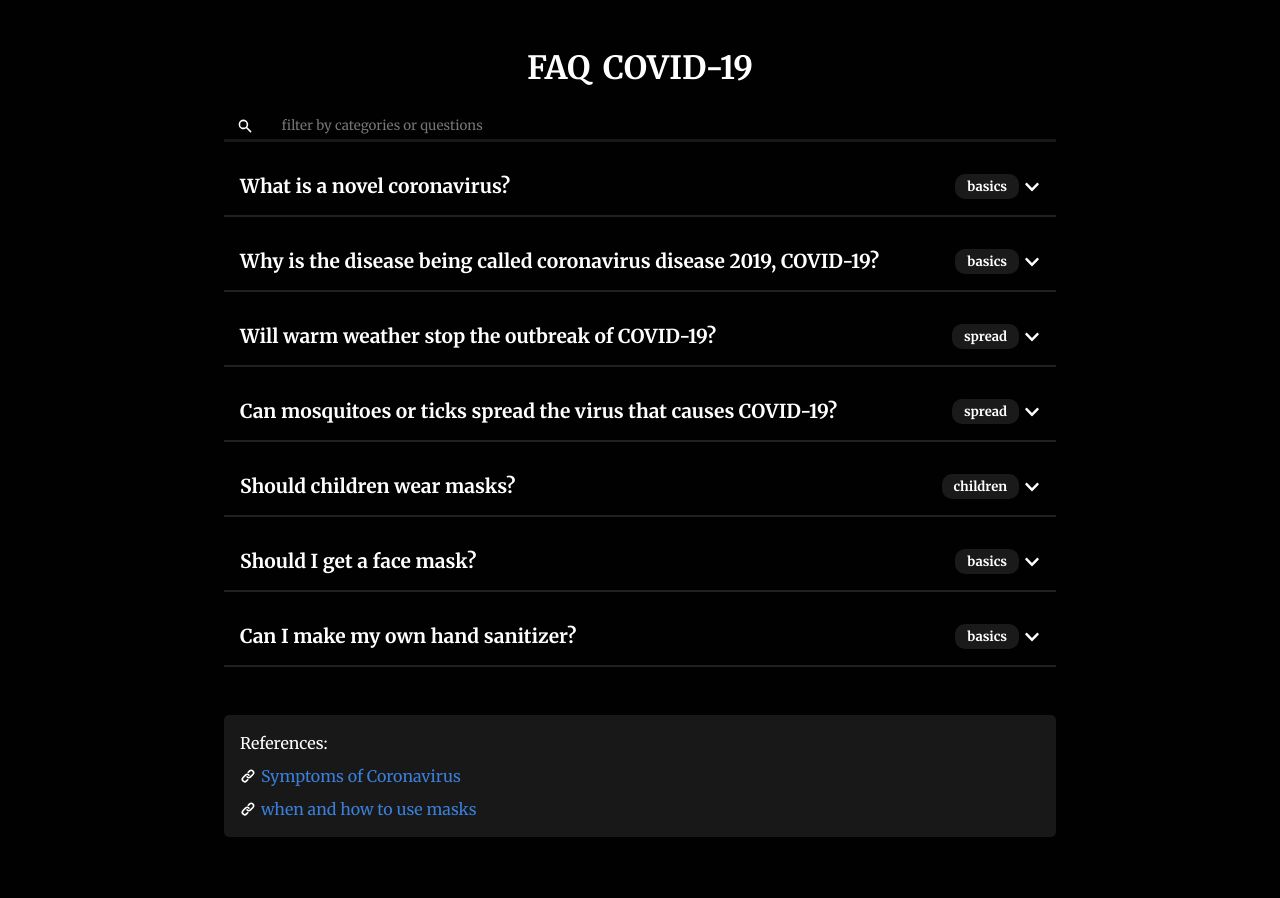
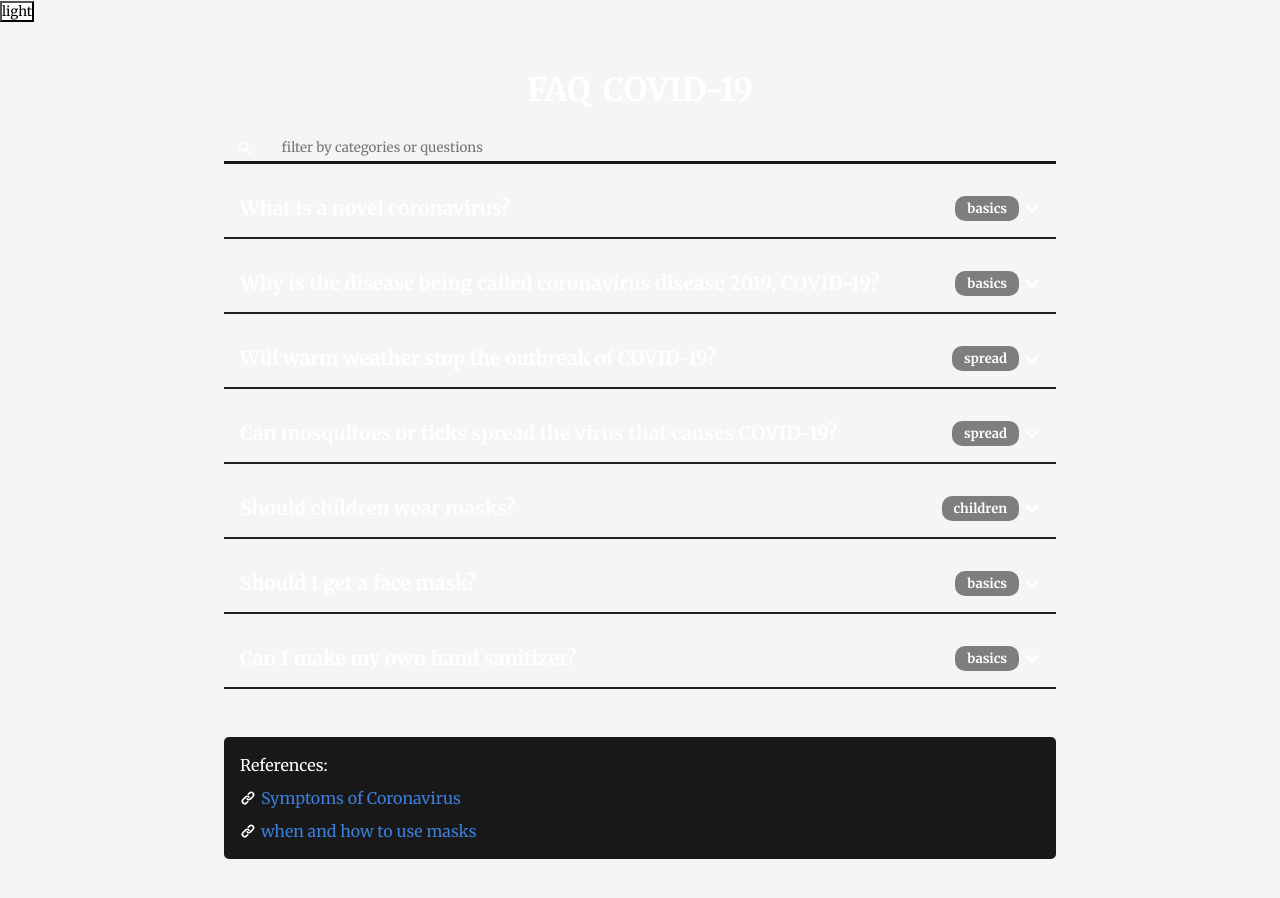
Before and after one commit to samueldlacruz/FAQ-covid-19-pwa, a React (Create React App) app: page / in a window 1280 px wide. Shown: the top 898 px of the page. Built offline with nearby package versions, Linux system fonts and the light colour scheme.

Commit message:
feat: themes added

```diff
--- a/src/app/App.tsx
+++ b/src/app/App.tsx
@@ -1,13 +1,25 @@
 import React from 'react';
 import { GlobalStyle } from './globalStyles';
 import Warpper from '../components/Container';
+import { ThemeProvider, DefaultTheme } from 'styled-components';
+import usePersistedState from '../utils/usePersistedState';
+
+import light from '../styles/themes/light';
+import dark from '../styles/themes/dark';
 
 function App() {
+  const [theme, setTheme] = usePersistedState<DefaultTheme>('theme', light);
+
+  const toggleTheme = () => {
+    setTheme(theme.title === 'light' ? dark : light);
+  };
+
   return (
-    <>
+    <ThemeProvider theme={theme}>
       <GlobalStyle />
+       <button style={{backgroundColor: 'white', color: 'black'}} onClick={toggleTheme}>{theme.title}</button>
       <Warpper />
-    </>
+    </ThemeProvider>
   );
 }
 
--- a/src/app/globalStyles.tsx
+++ b/src/app/globalStyles.tsx
@@ -9,6 +9,6 @@
   }
 
   body {
-    background: #010101;
+    background:${props => props.theme.colors.background};
   }
 `
--- /dev/null
+++ b/src/styles/themes/dark.ts
@@ -0,0 +1,11 @@
+export default {
+    title: 'dark',
+
+    colors: {
+        primary: '#333',
+        secundary: '#C62E65',
+
+        background: '#010101',
+        text: '#fff'
+    },
+};
--- /dev/null
+++ b/src/styles/themes/light.ts
@@ -0,0 +1,11 @@
+export default {
+    title: 'light',
+
+    colors: {
+        primary: '#C62E65',
+        secundary: '#D63AF9',
+
+        background: '#f5f5f5',
+        text: '#333'
+    },
+};
--- /dev/null
+++ b/src/utils/usePersistedState.ts
@@ -0,0 +1,26 @@
+import { useState, useEffect, Dispatch, SetStateAction } from 'react';
+
+type Response<T> = [
+  T,
+  Dispatch<SetStateAction<T>>,
+];
+
+function usePersistedState<T>(key: string, initialState: T): Response<T> {
+  const [state, setState] = useState(() => {
+    const storageValue = localStorage.getItem(key);
+
+    if (storageValue) {
+      return JSON.parse(storageValue);
+    } else {
+      return initialState;
+    }
+  });
+
+  useEffect(() => {
+    localStorage.setItem(key, JSON.stringify(state));
+  }, [key, state]);
+
+  return [state, setState];
+}
+
+export default usePersistedState;
```
Also changed, not shown: src/styles/styled.d.ts (added, +15 -0 lines).
